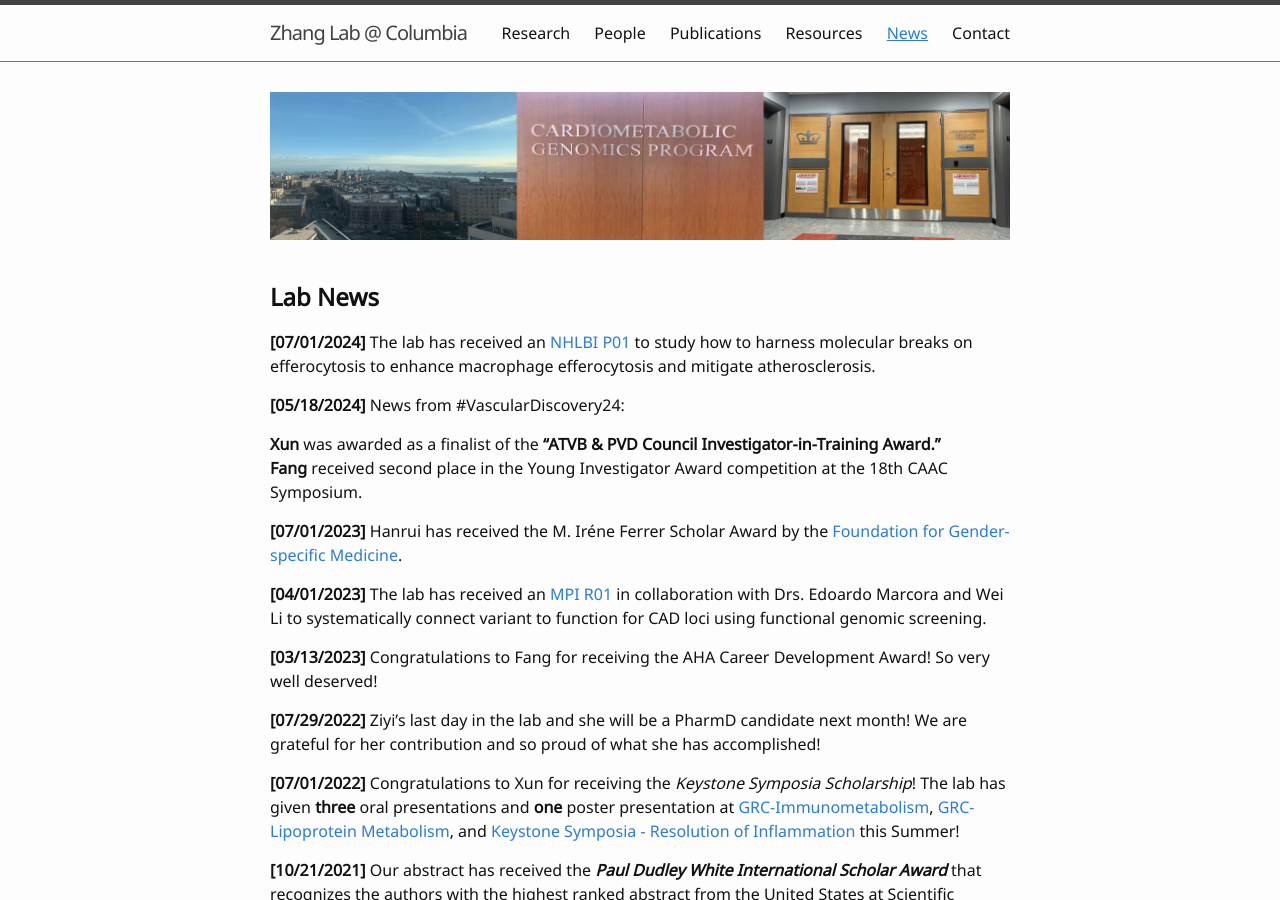
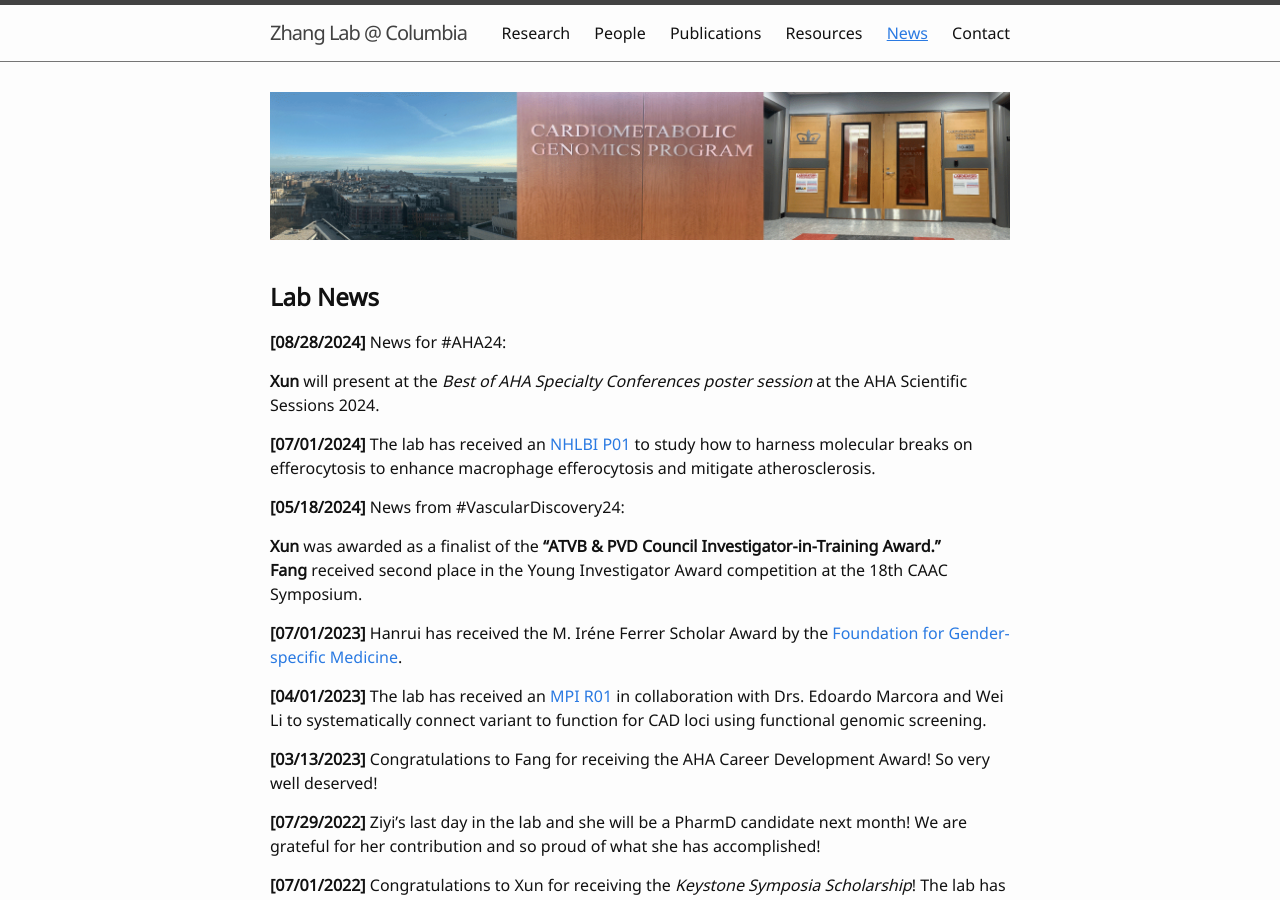
Before and after one commit to hanruizhang/zhanglab, a Jekyll site: the page built from 5_News.md, in a window 1280 px wide and 900 px high. Built offline with Jekyll 4.4.1, drawn with Linux system fonts in a browser that asks for light colours; comment, search, counter and statistics services are not loaded.

Commit message:
Update 5_News.md

```diff
--- a/5_News.md
+++ b/5_News.md
@@ -10,6 +10,9 @@ nav: true
 
 
 ## **Lab News**
+
+#### **[08/28/2024]** News for #AHA24:
+**Xun** will present at the _Best of AHA Specialty Conferences poster session_ at the AHA Scientific Sessions 2024.
 
 #### **[07/01/2024]** The lab has received an [NHLBI P01](https://reporter.nih.gov/search/K2fNMZHVak-41arV2rBvdA/project-details/10849324) to study how to harness molecular breaks on efferocytosis to enhance macrophage efferocytosis and mitigate atherosclerosis.
 
```
